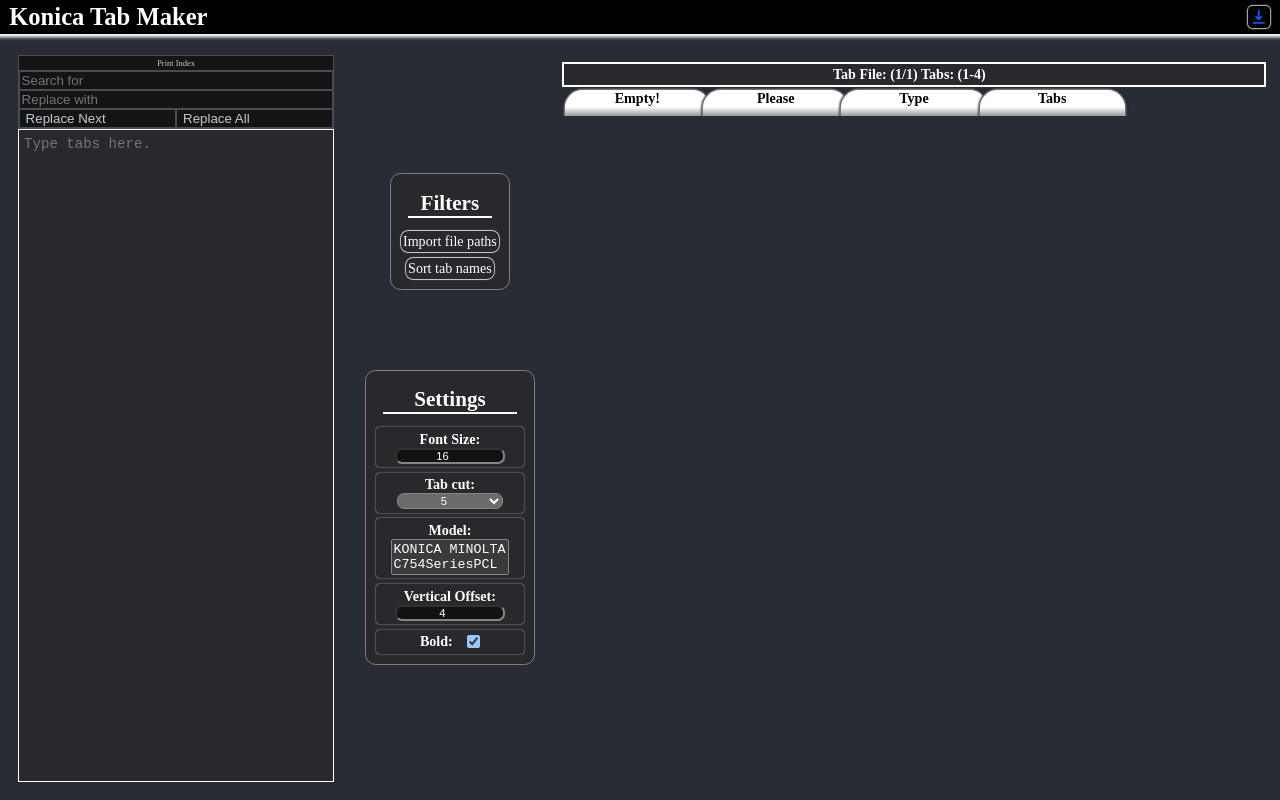
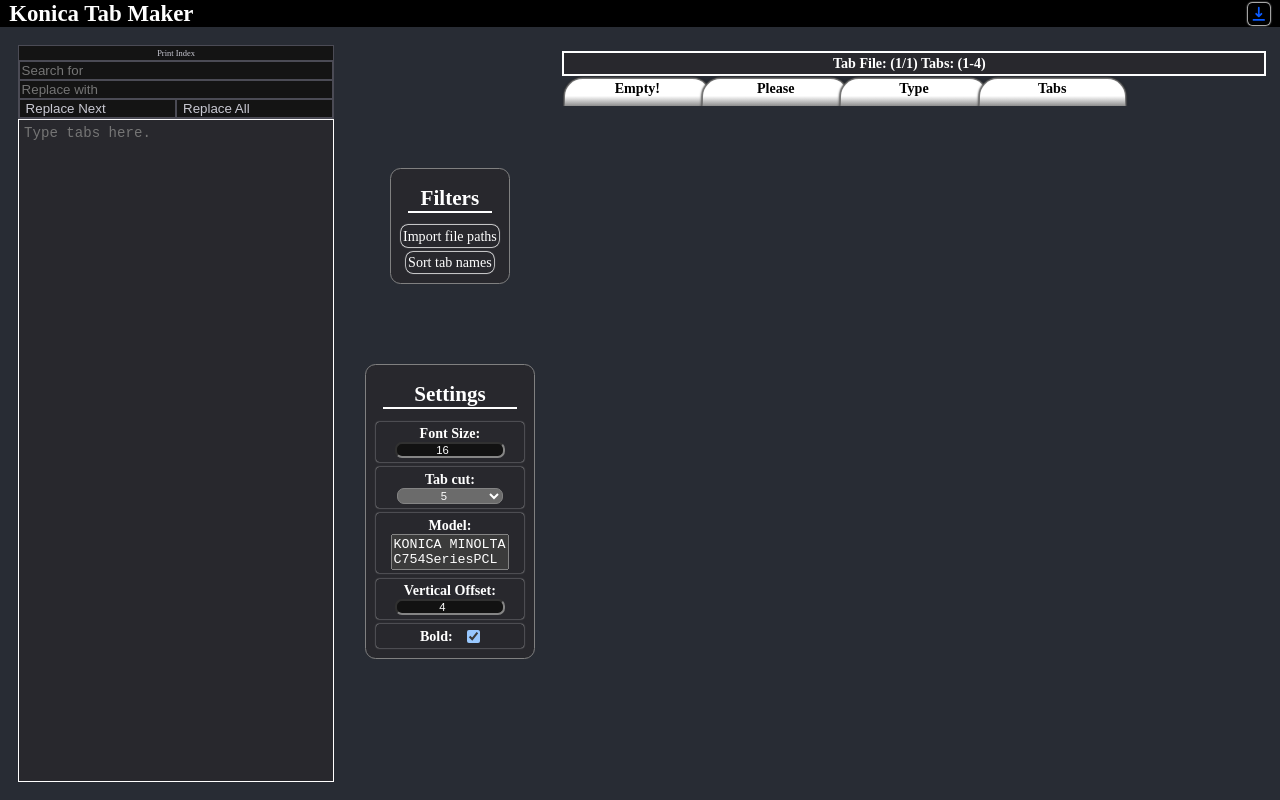
Before and after one commit to peoplestealusernames/konica-minolta-tab-website, a React (Create React App) app: page / in a window 1280 px wide. Built offline with nearby package versions, Linux system fonts and the light colour scheme; the HTML template or start-up script is replaced by a standard one.

Commit message:
changed top bar

```diff
--- a/src/components/TopBar.tsx
+++ b/src/components/TopBar.tsx
@@ -15,13 +15,11 @@ export function TopBar(props: {
         display: "flex",
         position: "static",
         width: "100vw",
-        height: "5rem",
+        height: "4rem",
         alignItems: "center",
         justifyItems: "center",
         justifyContent: "center",
         background: "black",
-        marginBottom: "0.6rem",
-        boxShadow: "0 0.1rem 0.5rem 0.5rem white",
         userSelect: "none",
     }}>
         <div className='Logo' style={{
@@ -31,7 +29,7 @@ export function TopBar(props: {
             justifyItems: "center",
             justifyContent: "left",
             left: "1rem",
-            fontSize: "3.5rem",
+            fontSize: "3.25rem",
             fontWeight: "bold",
             color: "white",
             marginLeft: ".3rem",
```
